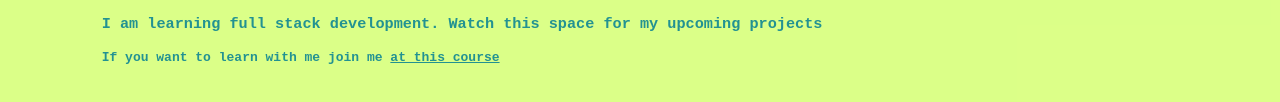
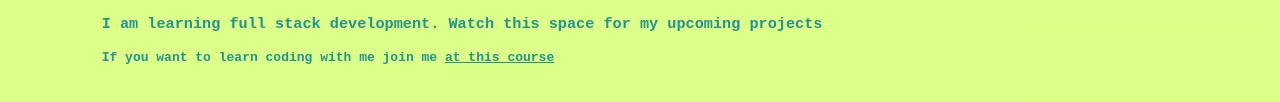
Before and after one commit to dhirajkrdubey/dhiraj.netlify.com, a plain HTML site: page index.html in a window 1280 px wide. Shown: the part 484-586 px from the top of the page. Drawn offline with Linux system fonts and the light colour scheme.

Commit message:
fix: message

```diff
--- a/index.html
+++ b/index.html
@@ -13,7 +13,7 @@
         <div class="site-header-content">
             <h1>Hi, I am Dhiraj kr Dubey, I am 20 years old, living in Kolkata, India</h1>
             <h3>I am learning full stack development. Watch this space for my upcoming projects</h3>
-            <h4>If you want to learn with me join me <a class="course-link" href="https://www.youtube.com/c/TanayPratap/videos">at this course</a></h4>
+            <h4>If you want to learn coding with me join me <a class="course-link" href="https://www.youtube.com/c/TanayPratap/videos">at this course</a></h4>
         </div>
 
     </header>
```
